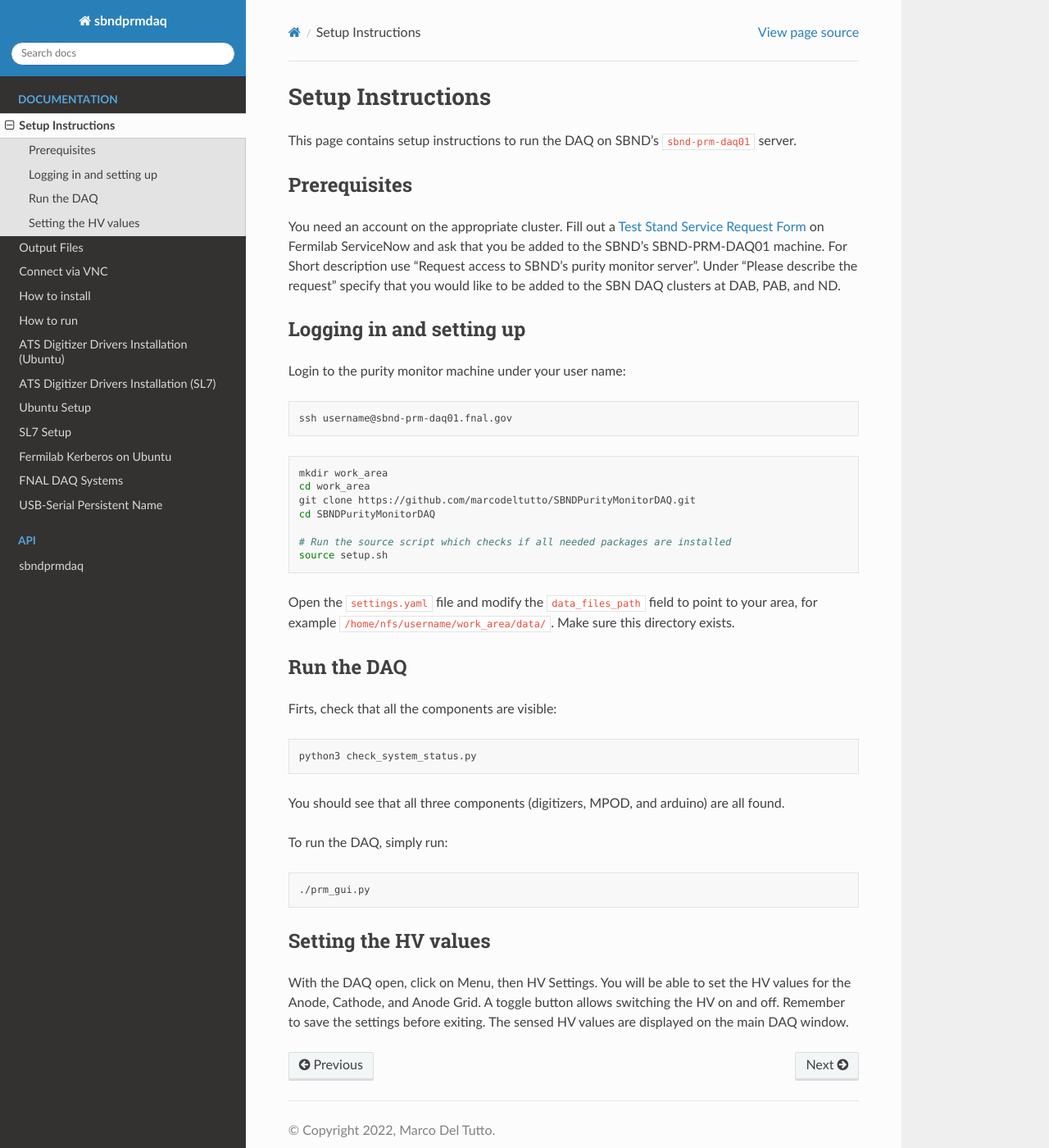
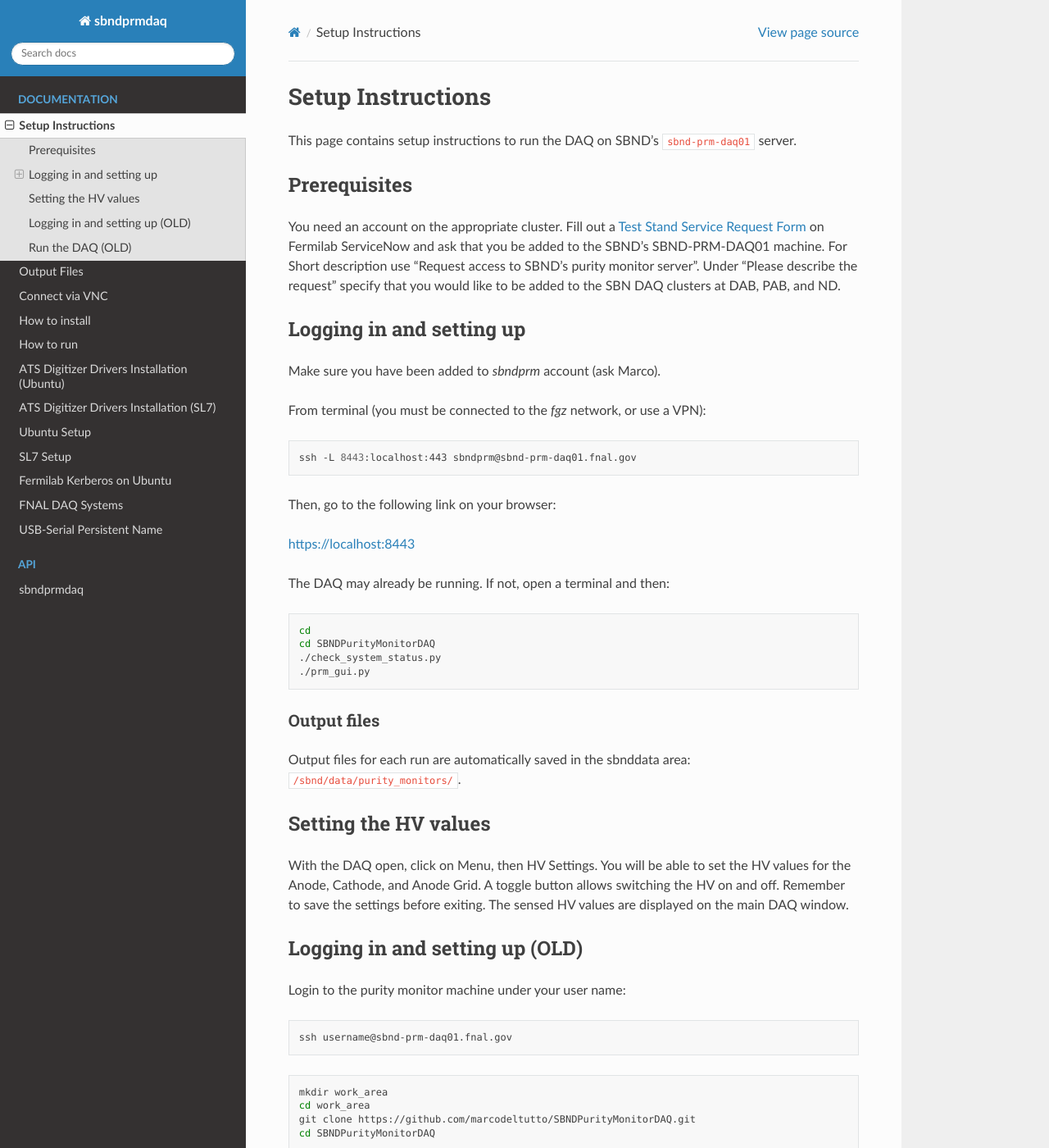
Before and after one commit to marcodeltutto/SBNDPurityMonitorDAQ, a Sphinx documentation site: the page built from docs/source/setup_instructions.rst, in a window 1280 px wide and 1400 px high. Shown: the whole window at 82% size. Built offline with Sphinx 7.4.7 and the Read the Docs theme 2.0.0, drawn with Linux system fonts in a browser that asks for light colours; pages that are not in the unit, such as notebooks, are missing from menus.

Commit message:
Update setup_instructions.rst

```diff
--- a/docs/source/setup_instructions.rst
+++ b/docs/source/setup_instructions.rst
@@ -11,6 +11,43 @@ You need an account on the appropriate cluster. Fill out a `Test Stand Service R
 
 
 Logging in and setting up
+---------------
+Make sure you have been added to `sbndprm` account (ask Marco).
+
+From terminal (you must be connected to the `fgz` network, or use a VPN):
+
+.. code-block:: bash
+
+	ssh -L 8443:localhost:443 sbndprm@sbnd-prm-daq01.fnal.gov
+
+Then, go to the following link on your browser:
+
+`https://localhost:8443 <https://localhost:8443>`_
+
+The DAQ may already be running. If not, open a terminal and then:
+
+.. code-block:: bash
+
+	cd
+	cd SBNDPurityMonitorDAQ
+	./check_system_status.py
+	./prm_gui.py
+
+Output files
+____________
+
+Output files for each run are automatically saved in the sbnddata area: ``/sbnd/data/purity_monitors/``.
+
+Setting the HV values
+---------------
+
+With the DAQ open, click on Menu, then HV Settings. You will be able to set the HV values for the Anode,
+Cathode, and Anode Grid. A toggle button allows switching the HV on and off. Remember to save the settings
+before exiting. The sensed HV values are displayed on the main DAQ window.
+
+
+
+Logging in and setting up (OLD)
 ---------------
 
 Login to the purity monitor machine under your user name:
@@ -33,7 +70,7 @@ Open the ``settings.yaml`` file and modify the ``data_files_path`` field to poin
 ``/home/nfs/username/work_area/data/``. Make sure this directory exists.
 
 
-Run the DAQ
+Run the DAQ (OLD)
 ---------------
 
 Firts, check that all the components are visible:
@@ -49,11 +86,3 @@ To run the DAQ, simply run:
 .. code-block:: bash
 
 	./prm_gui.py
-
-
-Setting the HV values
----------------
-
-With the DAQ open, click on Menu, then HV Settings. You will be able to set the HV values for the Anode,
-Cathode, and Anode Grid. A toggle button allows switching the HV on and off. Remember to save the settings
-before exiting. The sensed HV values are displayed on the main DAQ window.
```
